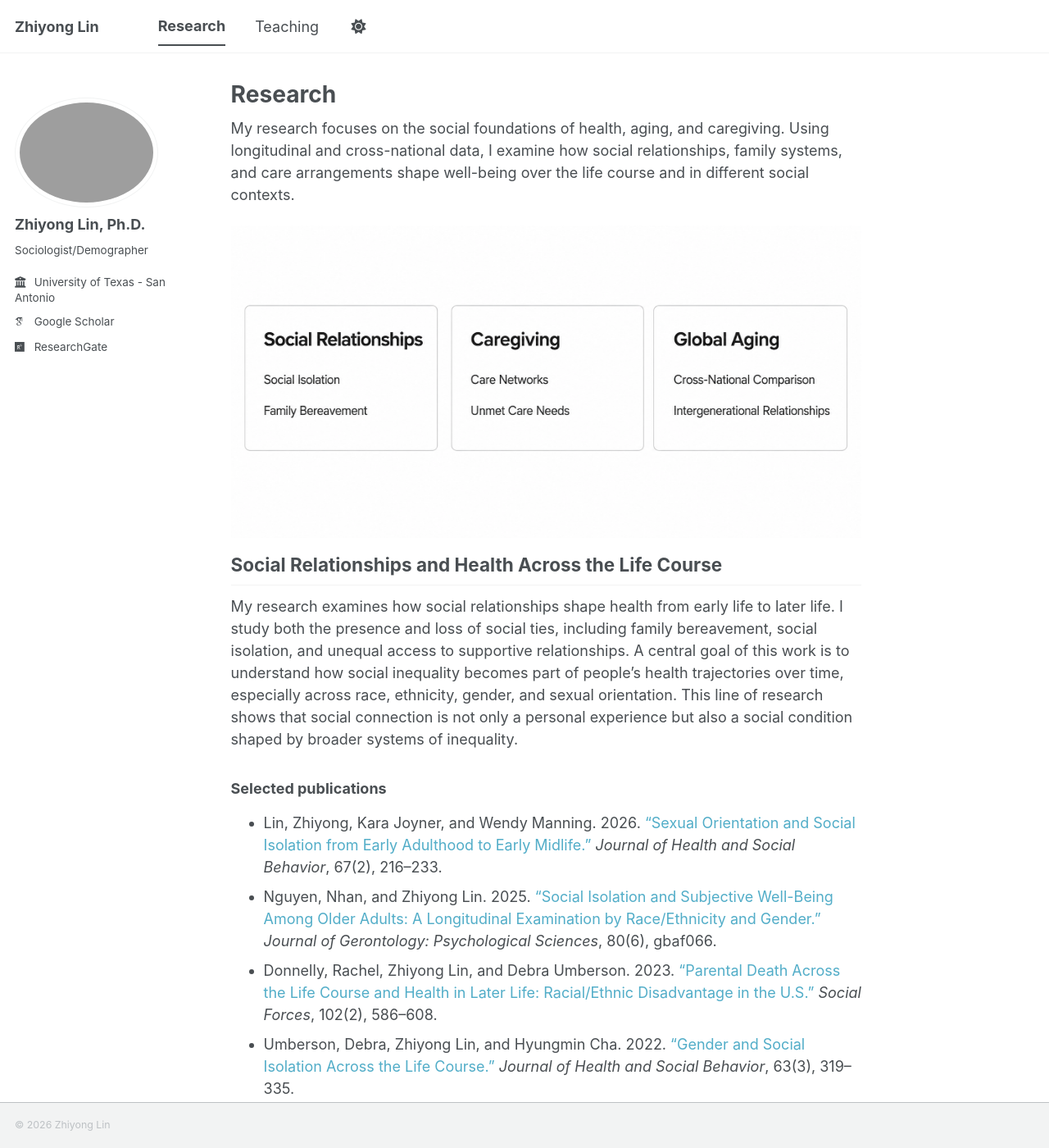
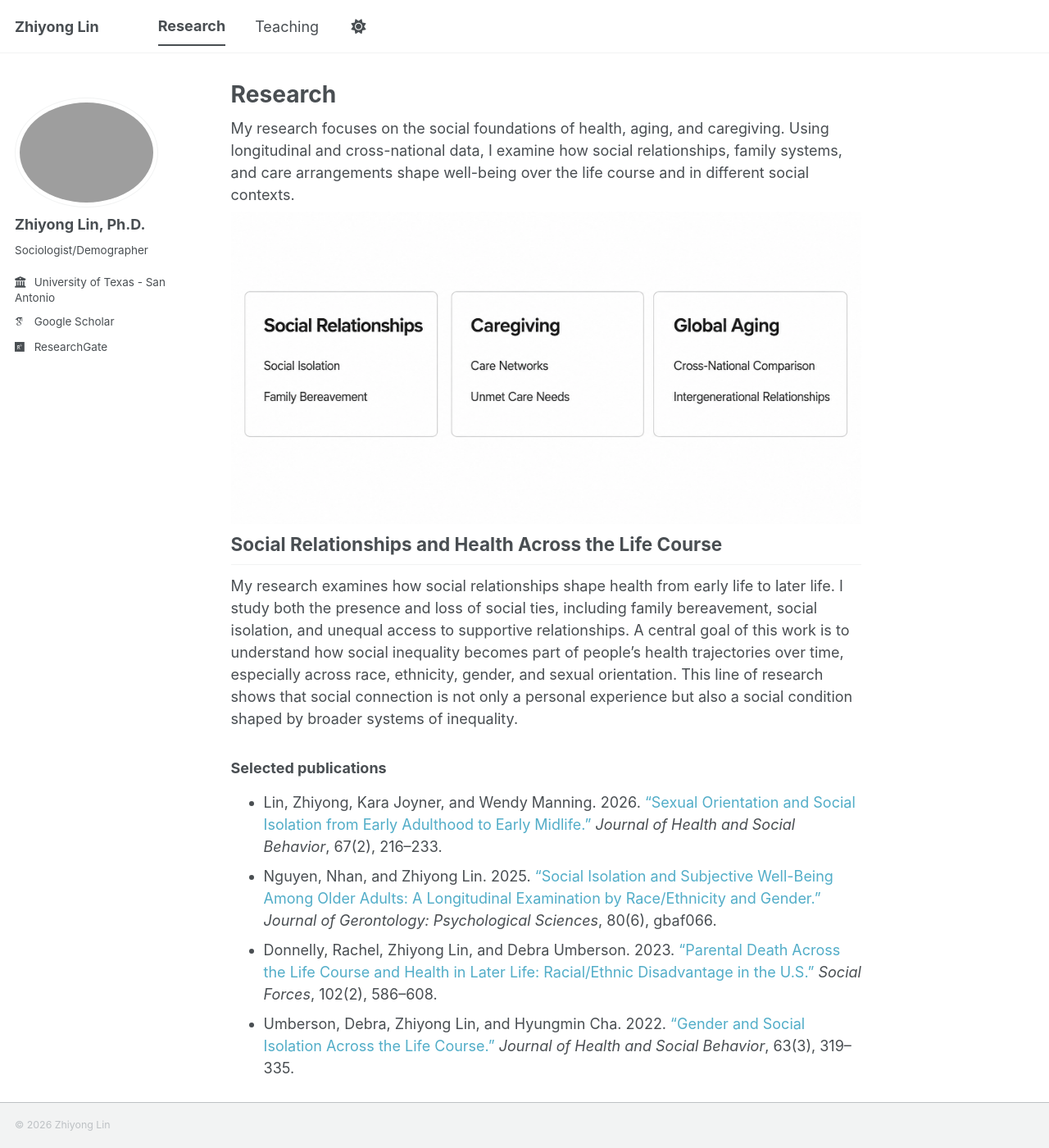
Before and after one commit to zhiyonglinsoc/zhiyonglinsoc.github.io, a Jekyll site: the page built from _pages/research.md, in a window 1280 px wide and 1400 px high. Shown: the whole window at 82% size. Built offline with Jekyll 4.4.1, drawn with Linux system fonts in a browser that asks for light colours; some web fonts are replaced; a script bundle is joined from its source files by our own code; library files that are not in the unit come from our copies.

Commit message:
adjust figure

```diff
--- a/_includes/head/custom.html
+++ b/_includes/head/custom.html
@@ -42,8 +42,12 @@
     margin-top: 0.75em;
   }
 
+  .page__content p:has(+ .research-intro-image) {
+    margin-bottom: 0.35em;
+  }
+
   .page__content .research-intro-image {
-    margin: 0.5em 0 0.35em;
+    margin: 0;
   }
 
   .page__content .research-intro-image img {
@@ -56,7 +60,7 @@
   }
 
   .page__content .research-intro-image + h2 {
-    margin-top: 0.85em;
+    margin-top: 0.5em;
   }
 </style>
 
```
